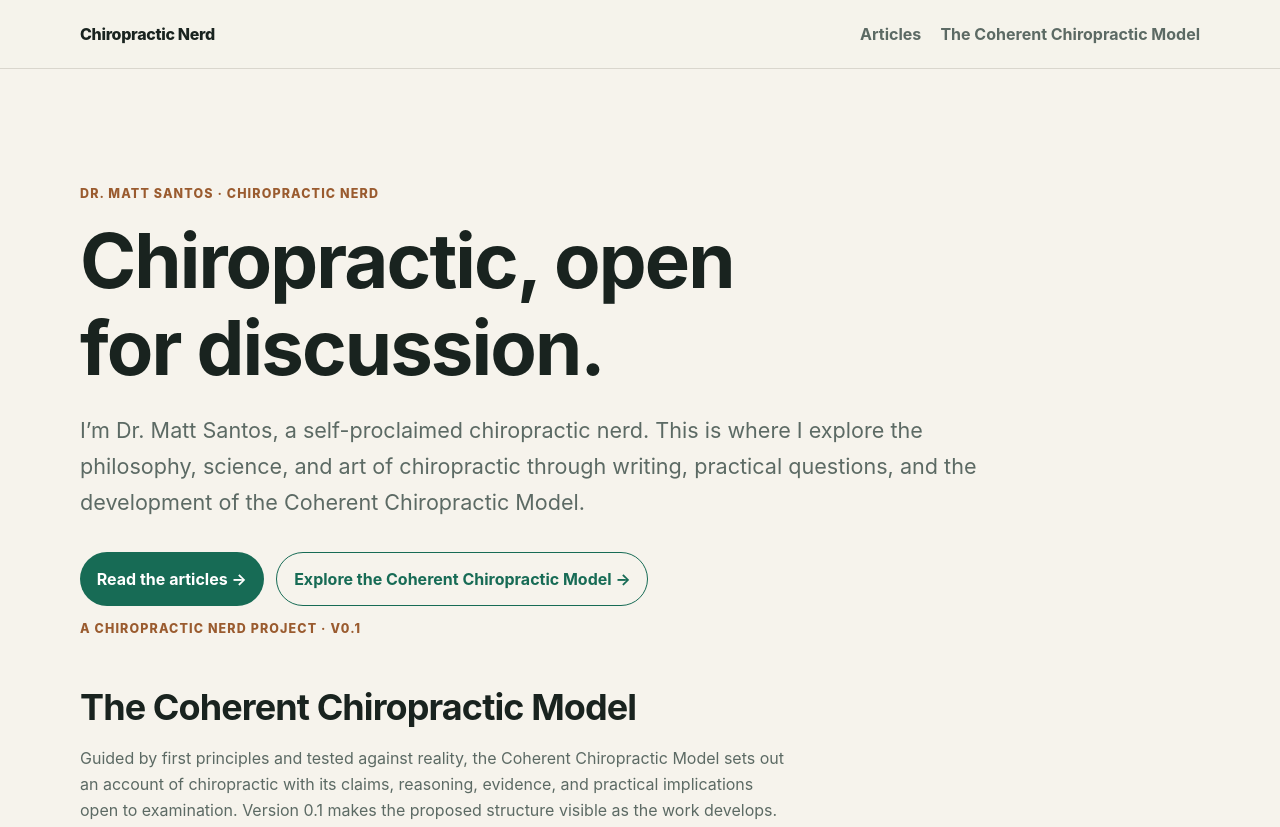
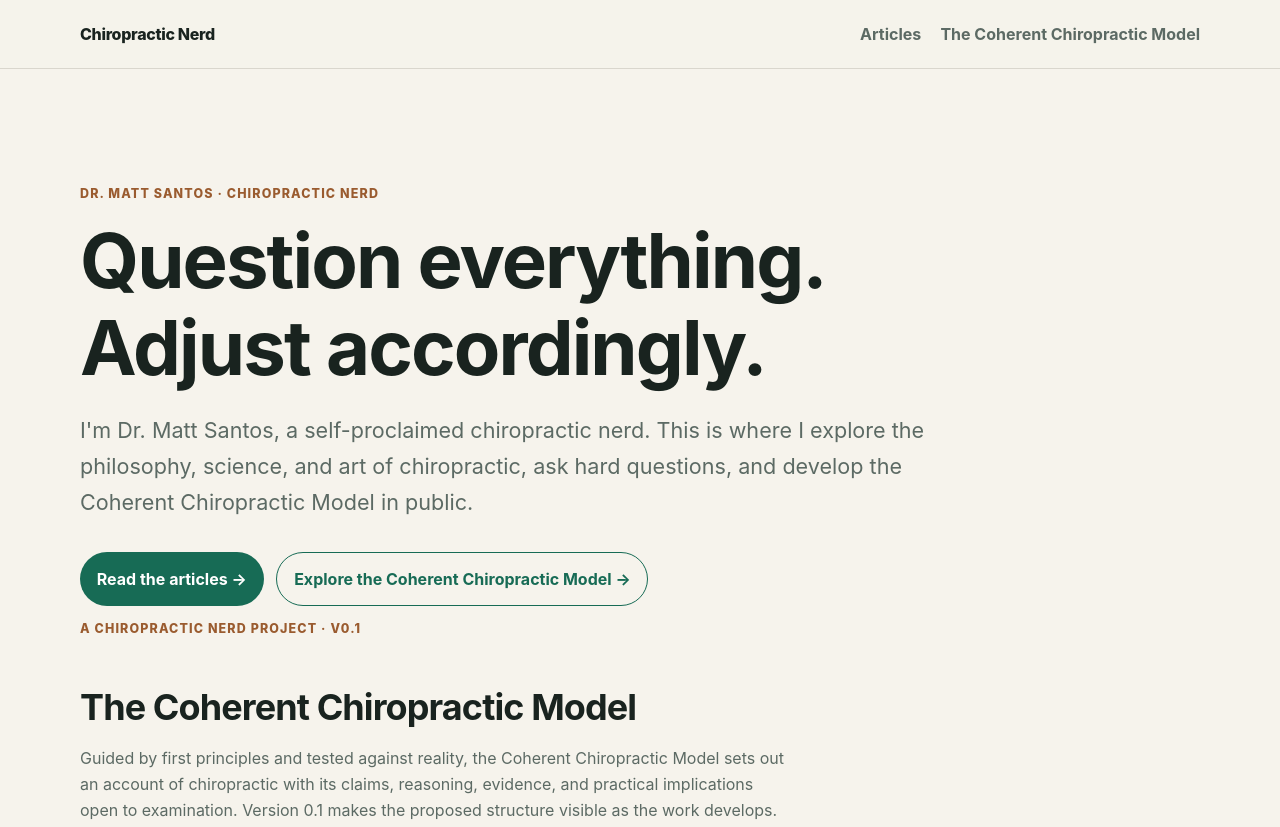
Before and after one commit to mattsantosdc/chiropracticnerd.com, an Astro site: page / in a window 1280 px wide. Shown: the top 827 px of the page. Built offline with nearby package versions, Linux system fonts and the light colour scheme; Astro itself is replaced by a stand-in of ours.

Commit message:
Update hero text and formatting

```diff
--- a/src/pages/index.astro
+++ b/src/pages/index.astro
@@ -5,11 +5,14 @@ import { modelIdentity, siteIdentity } from '../lib/site';
 
 <Layout>
 	<p class="eyebrow">{siteIdentity.author} · {siteIdentity.name}</p>
-	<h1>Chiropractic, open for discussion.</h1>
+	<h1 class="hero-title">
+		<span>Question everything.</span>{' '}
+		<span>Adjust accordingly.</span>
+	</h1>
 	<p class="lede">
-		I’m Dr. Matt Santos, a self-proclaimed chiropractic nerd. This is where I explore the
-		philosophy, science, and art of chiropractic through writing, practical questions,
-		and the development of the Coherent Chiropractic Model.
+		I'm Dr. Matt Santos, a self-proclaimed chiropractic nerd. This is where I explore the
+		philosophy, science, and art of chiropractic, ask hard questions, and develop the
+		Coherent Chiropractic Model in public.
 	</p>
 	<div class="hero-actions">
 		<a class="button" href="/articles/">Read the articles →</a>
@@ -26,3 +29,8 @@ import { modelIdentity, siteIdentity } from '../lib/site';
 		<a href="/articles/toward-a-coherent-model-of-chiropractic/">Read the introduction: Toward a Coherent Model of Chiropractic →</a>
 	</section>
 </Layout>
+
+<style>
+	.hero-title { max-width: none; }
+	.hero-title span { display: block; }
+</style>
```
